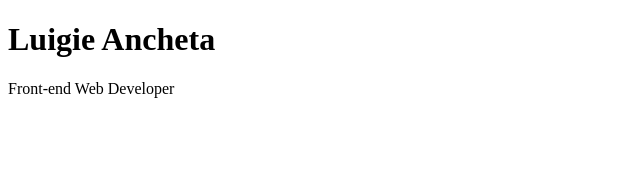
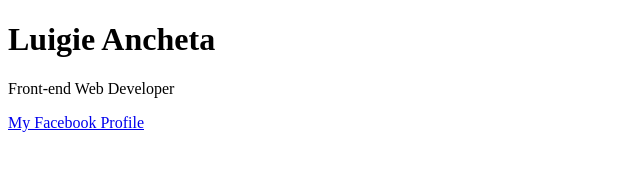
Before and after one commit to luigieancheta/luigieancheta.github.io, a plain HTML site: page index.html in a window 1280 px wide. Shown: the whole page, without its empty margins (0-640 px from the left). Drawn offline with Linux system fonts and the light colour scheme.

Commit message:
link to fb page
just a simple link

```diff
--- a/index.html
+++ b/index.html
@@ -7,5 +7,6 @@
 <body>
 <h1>Luigie Ancheta</h1>
 <p>Front-end Web Developer</p>
+<a href="http://www.facebook.com/anchetaluigiemendoza/">My Facebook Profile</a>
 </body>
 </html>
```
